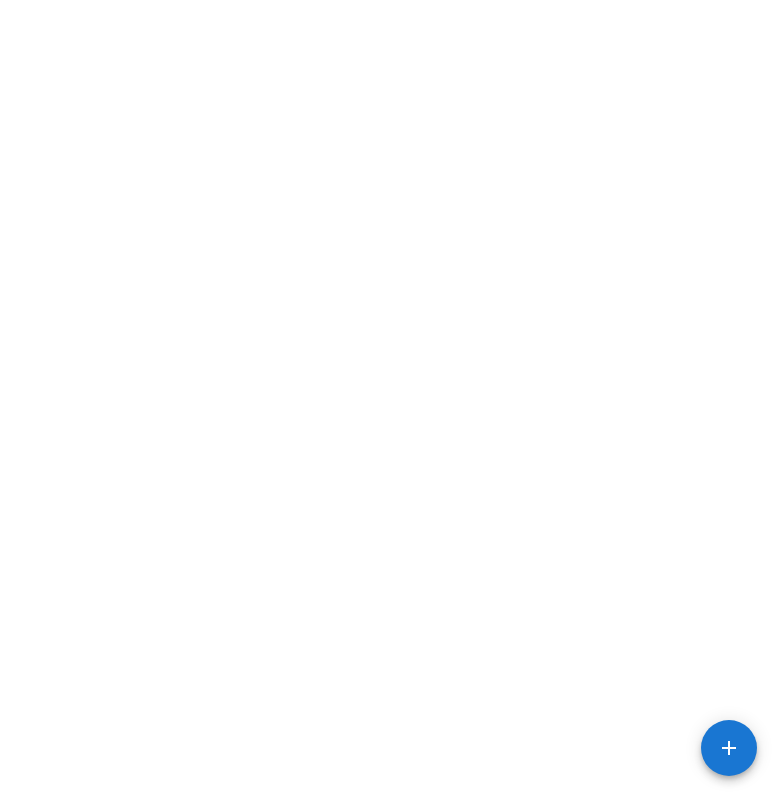
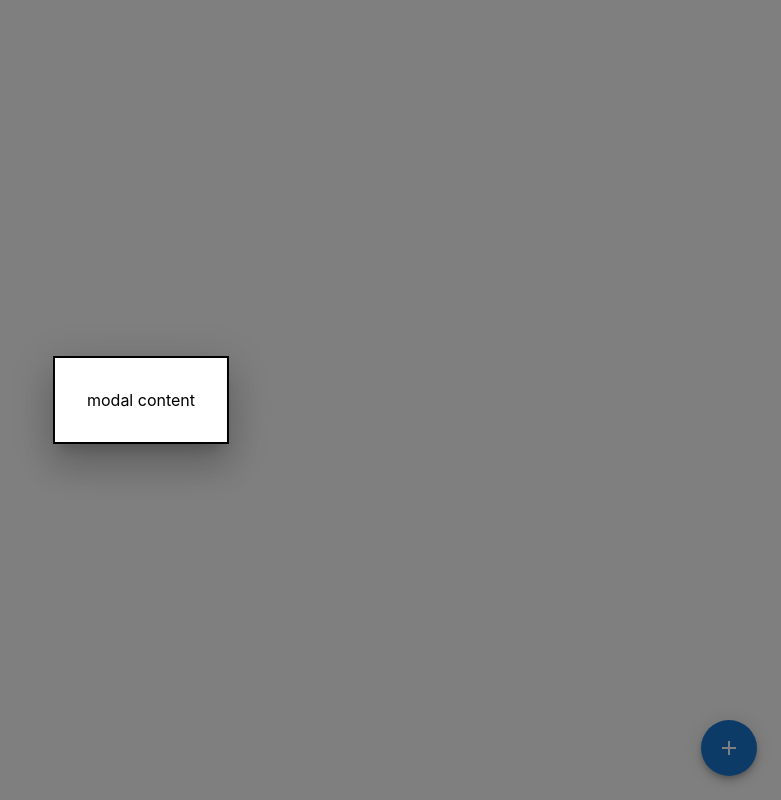
Before and after one commit to juangutierrezortega/test, a React (Create React App) app: page / in a window 1280 px wide. Both pictures are taken after a click on the button "add". Shown: the whole page, without its empty margins (499-1280 px from the left). Built offline with nearby package versions, Linux system fonts and the light colour scheme.

Commit message:
feat: create modal component

```diff
--- /dev/null
+++ b/src/components/Modal/index.tsx
@@ -0,0 +1,16 @@
+import { useState } from "react";
+import View from "./view";
+
+export const useModal = () => {
+  const [open, setOpen] = useState(false);
+  const handleOpen = () => setOpen(true);
+  const handleClose = () => setOpen(false);
+
+  return {
+    open,
+    handleOpen,
+    handleClose,
+  };
+};
+
+export default View;
--- /dev/null
+++ b/src/components/Modal/types.ts
@@ -0,0 +1,6 @@
+export interface IModal {
+    open: boolean,
+    handleOpen?: () => void,
+    handleClose: () => void,
+    children: any,
+}
--- /dev/null
+++ b/src/components/Modal/view.tsx
@@ -0,0 +1,31 @@
+import Box from "@mui/material/Box";
+import Modal from "@mui/material/Modal";
+import { IModal } from "./types";
+
+const style = {
+  position: "absolute" as "absolute",
+  top: "50%",
+  left: "50%",
+  transform: "translate(-50%, -50%)",
+  bgcolor: "background.paper",
+  border: "2px solid #000",
+  boxShadow: 24,
+  p: 4,
+};
+
+const BasicModal: React.FC<IModal> = ({ open, handleClose, children }) => {
+  return (
+    <Modal
+      open={open}
+      onClose={handleClose}
+      aria-labelledby="modal-modal-title"
+      aria-describedby="modal-modal-description"
+    >
+      <Box sx={style}>
+        {children}
+      </Box>
+    </Modal>
+  );
+};
+
+export default BasicModal;
--- a/src/screens/Landing/view.tsx
+++ b/src/screens/Landing/view.tsx
@@ -1,15 +1,24 @@
 import FloatingActionButton from "../../components/FloatingActionButton";
 import CardList from "../../components/CardList";
+import Modal, { useModal } from "../../components/Modal";
 import { Container } from "./styles";
 
 const LandingScreen = ({ cards = [] }) => {
-  console.log({cards})
+  const { handleOpen, ...modal} = useModal();
+
   return (
     <Container>
       <CardList items={cards} />
-      <FloatingActionButton aria-label="add" id="addButton"/>
+      <FloatingActionButton
+        aria-label="add"
+        id="addButton"
+        onClick={handleOpen}
+      />
+      <Modal {...modal}>
+        modal content
+      </Modal>
     </Container>
   );
-}
+};
 
 export default LandingScreen;
```
